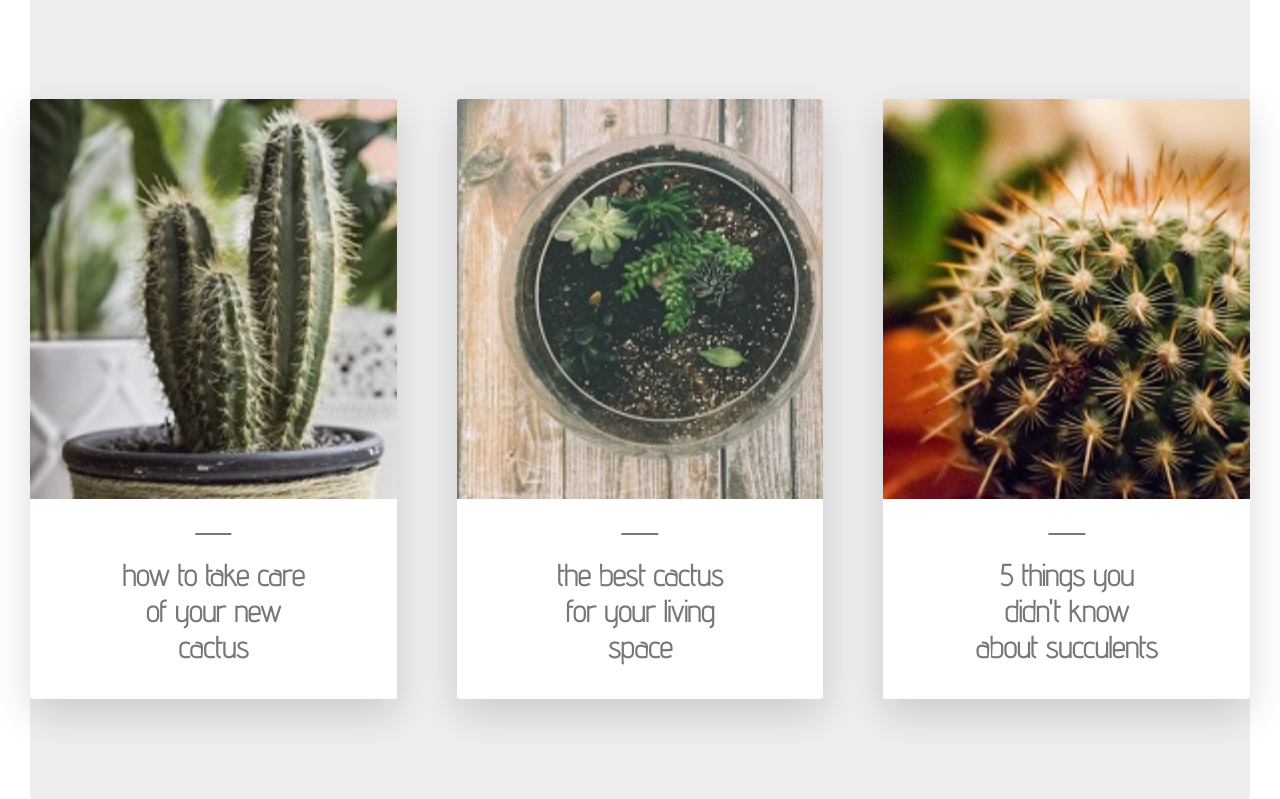
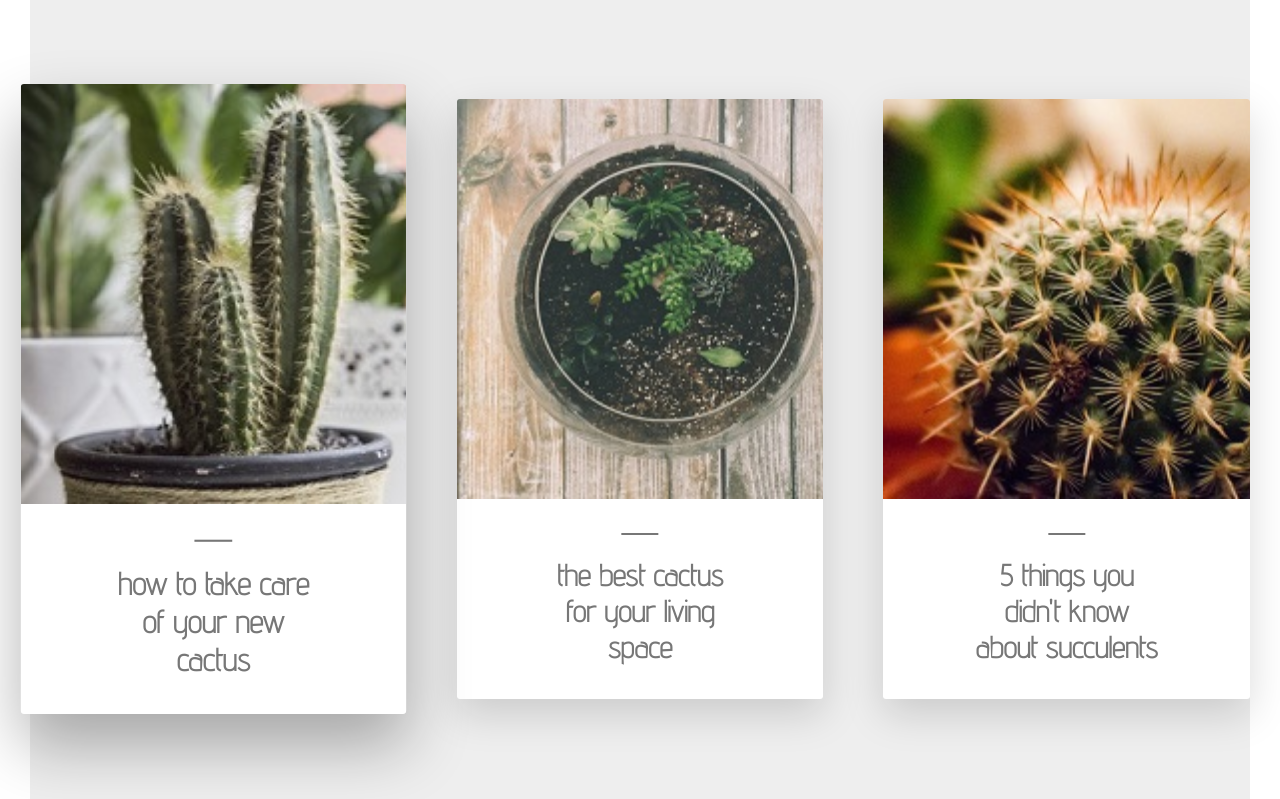
Before and after one commit to SheW0lf/cactus_mania, a plain HTML site: page index.html in a window 1280 px wide. In both pictures the pointer is over the element 213 px from the left and 1400 px from the top of the page. Shown: the part 1001-1800 px from the top of the page. Drawn offline with nearby package versions, Linux system fonts and the light colour scheme; files that its build step writes are made by us from their sources; a web font is replaced by a local one.

Commit message:
added hover animation

```diff
--- a/sass/components/_card.scss
+++ b/sass/components/_card.scss
@@ -4,6 +4,7 @@
     box-shadow: 0 1.5rem 4rem rgba($color-black, .15);
     border-radius: .3rem;
     overflow: hidden;
+    transition: all .3s;
 
     &__img{
         background-size: cover;
@@ -40,4 +41,9 @@
         display: inline-block;
         text-align: center;
     }
+
+    &:hover{
+        transform: scale(1.05);
+        box-shadow: 0 3rem 6rem rgba($color-black, .3);
+    }
 }
```
